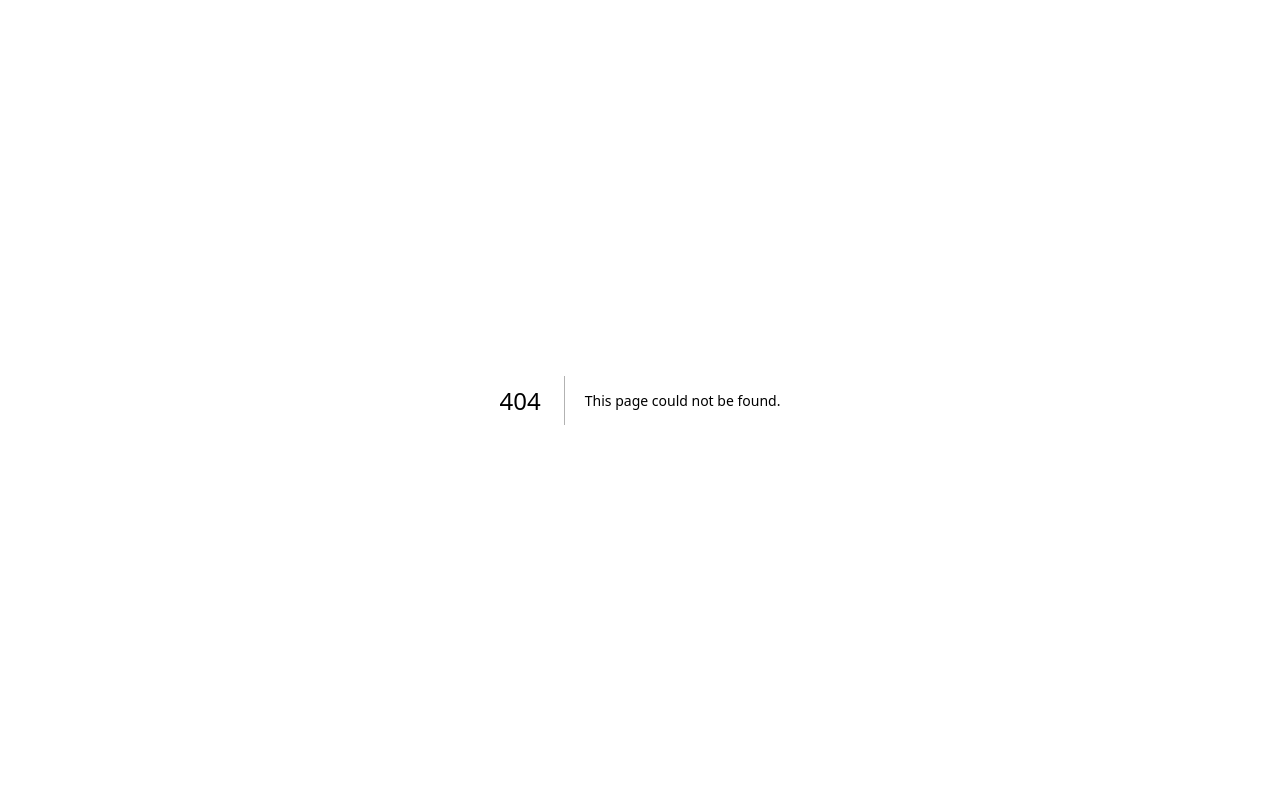
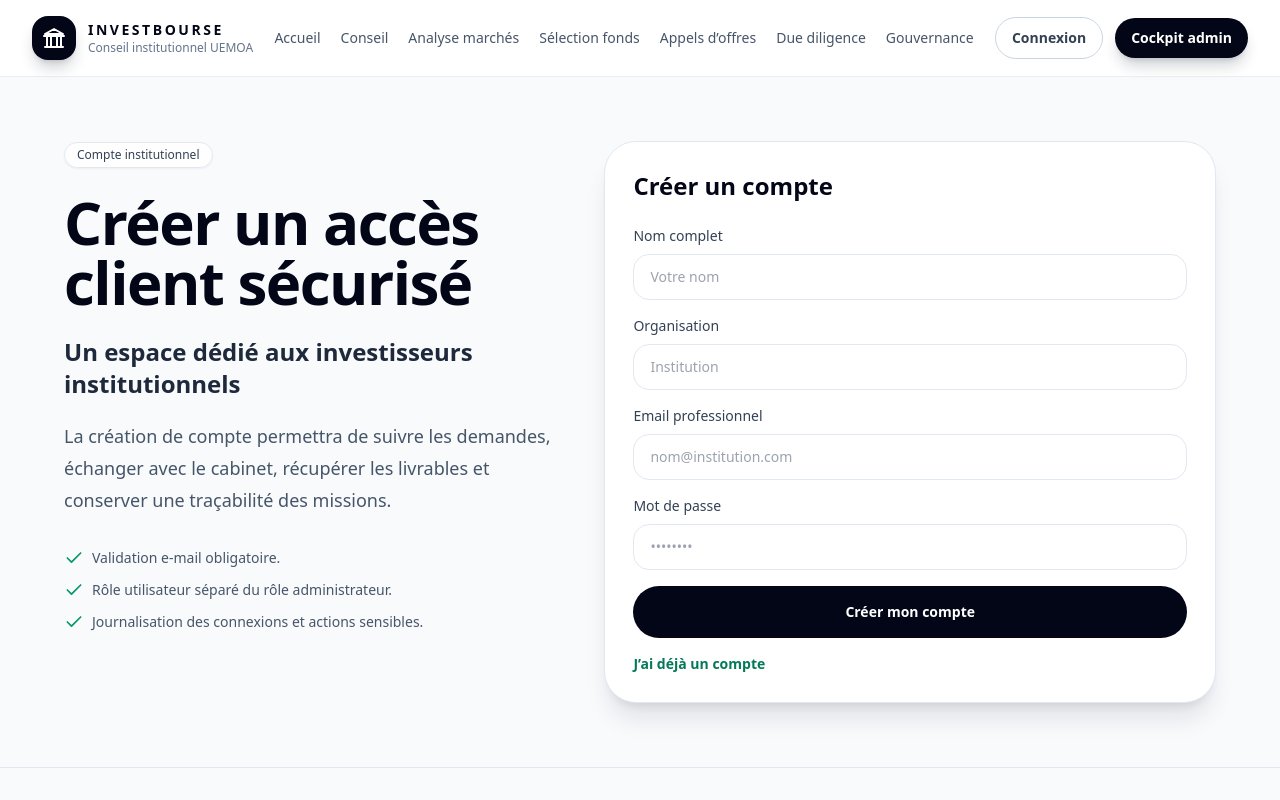
Before and after one commit to Patricked-code/Investbourse, a Next.js app in the folder apps/web/: page /auth/register in a window 1280 px wide. Before the commit this address had no page. Shown: the top 800 px of the page. Built offline with nearby package versions, Linux system fonts and the light colour scheme.

Commit message:
feat(web): add register page shell

```diff
--- /dev/null
+++ b/apps/web/app/auth/register/page.tsx
@@ -0,0 +1,47 @@
+import type { Metadata } from "next";
+import Link from "next/link";
+import { Header } from "@/components/organisms/Header";
+import { Footer } from "@/components/organisms/Footer";
+import { Badge } from "@/components/atoms/Badge";
+import { Icon } from "@/components/atoms/Icon";
+
+export const metadata: Metadata = {
+  title: "Créer un compte institutionnel | Investbourse",
+  description: "Création d’un compte utilisateur institutionnel Investbourse pour suivre les demandes, messages, missions et livrables.",
+  robots: { index: false, follow: false },
+};
+
+export default function RegisterPage() {
+  return (
+    <>
+      <Header />
+      <main className="min-h-[80vh] bg-slate-50 px-5 py-16 lg:px-8">
+        <div className="mx-auto grid max-w-6xl gap-10 lg:grid-cols-[0.9fr_1.1fr]">
+          <section>
+            <Badge>Compte institutionnel</Badge>
+            <h1 className="mt-6 text-4xl font-semibold tracking-tight text-slate-950 md:text-6xl">Créer un accès client sécurisé</h1>
+            <h2 className="mt-6 text-2xl font-semibold text-slate-800">Un espace dédié aux investisseurs institutionnels</h2>
+            <p className="mt-5 text-lg leading-8 text-slate-600">La création de compte permettra de suivre les demandes, échanger avec le cabinet, récupérer les livrables et conserver une traçabilité des missions.</p>
+            <div className="mt-8 grid gap-3 text-sm text-slate-600">
+              <p className="flex items-center gap-2"><Icon name="check" className="h-5 w-5 text-emerald-600" /> Validation e-mail obligatoire.</p>
+              <p className="flex items-center gap-2"><Icon name="check" className="h-5 w-5 text-emerald-600" /> Rôle utilisateur séparé du rôle administrateur.</p>
+              <p className="flex items-center gap-2"><Icon name="check" className="h-5 w-5 text-emerald-600" /> Journalisation des connexions et actions sensibles.</p>
+            </div>
+          </section>
+          <section className="rounded-[2rem] border border-slate-200 bg-white p-7 shadow-xl shadow-slate-900/10" aria-labelledby="register-title">
+            <h3 id="register-title" className="text-2xl font-semibold text-slate-950">Créer un compte</h3>
+            <form className="mt-6 grid gap-4" method="post" action="/api/auth/register">
+              <label className="grid gap-2 text-sm font-medium text-slate-700">Nom complet<input name="fullName" required className="rounded-2xl border border-slate-200 bg-white px-4 py-3 outline-none focus:border-emerald-400 focus:ring-4 focus:ring-emerald-100" placeholder="Votre nom" /></label>
+              <label className="grid gap-2 text-sm font-medium text-slate-700">Organisation<input name="organization" required className="rounded-2xl border border-slate-200 bg-white px-4 py-3 outline-none focus:border-emerald-400 focus:ring-4 focus:ring-emerald-100" placeholder="Institution" /></label>
+              <label className="grid gap-2 text-sm font-medium text-slate-700">Email professionnel<input name="email" type="email" required className="rounded-2xl border border-slate-200 bg-white px-4 py-3 outline-none focus:border-emerald-400 focus:ring-4 focus:ring-emerald-100" placeholder="nom@institution.com" /></label>
+              <label className="grid gap-2 text-sm font-medium text-slate-700">Mot de passe<input name="password" type="password" required className="rounded-2xl border border-slate-200 bg-white px-4 py-3 outline-none focus:border-emerald-400 focus:ring-4 focus:ring-emerald-100" placeholder="••••••••" /></label>
+              <button type="submit" className="rounded-full bg-slate-950 px-6 py-4 text-sm font-semibold text-white hover:bg-emerald-700">Créer mon compte</button>
+              <Link href="/auth/login" className="text-sm font-semibold text-emerald-700">J’ai déjà un compte</Link>
+            </form>
+          </section>
+        </div>
+      </main>
+      <Footer />
+    </>
+  );
+}
```
